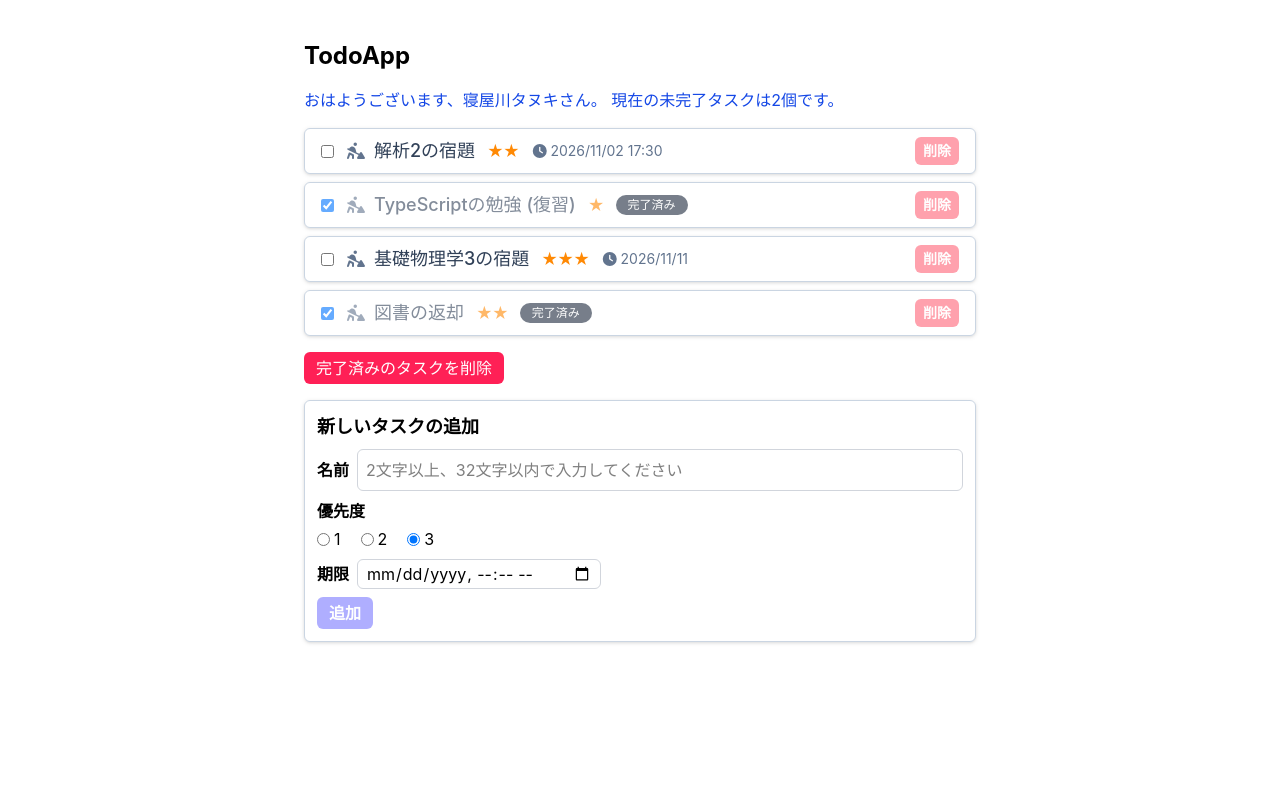
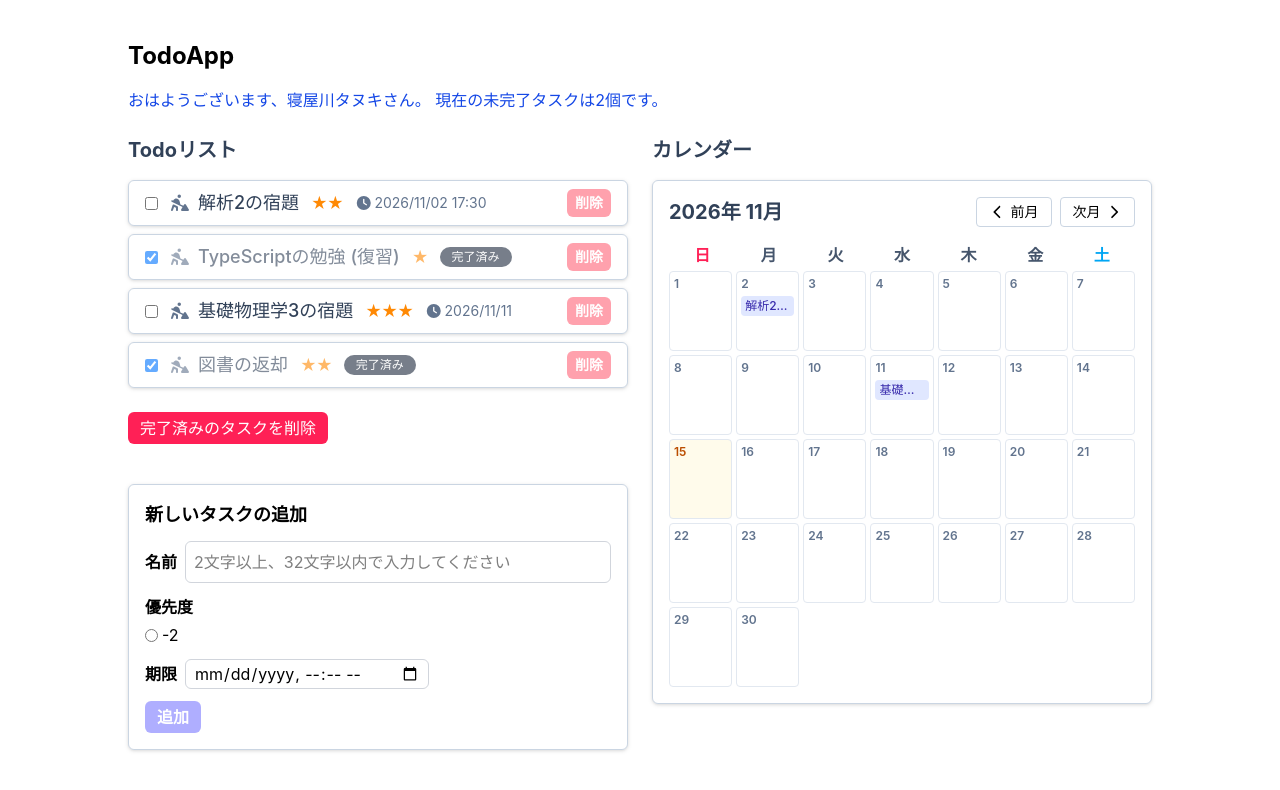
Before and after one commit to mi43-a/react-todo-app, a React (Vite) app: page / in a window 1280 px wide. Shown: the top 790 px of the page. Built offline with nearby package versions, Linux system fonts and the light colour scheme.

Commit message:
カレンダー追加

```diff
--- a/src/App.tsx
+++ b/src/App.tsx
@@ -4,6 +4,7 @@ import type { Todo } from "./types";
 import { initTodos } from "./initTodos";
 import WelcomeMessage from "./WelcomeMessage";
 import TodoList from "./TodoList";
+import CalendarView from "./CalendarView";
 import { v4 as uuid } from "uuid";
 import { twMerge } from "tailwind-merge";
 import dayjs from "dayjs";
@@ -25,7 +26,6 @@ const loadTodos = (): Todo[] => {
   if (todoJsonStr === null) {
     return initTodos;
   }
-
   const storedTodos: StoredTodo[] = JSON.parse(todoJsonStr);
   return storedTodos.map((todo) => ({
     ...todo,
@@ -50,6 +50,7 @@ const App = () => {
 
   const uncompletedCount = todos.filter((todo) => !todo.isDone).length;
   const completedCount = todos.length - uncompletedCount;
+
   const newTodoNameError = getTodoNameError(newTodoName);
   const isNewTodoNameInvalid = newTodoNameError !== "";
   const showNewTodoNameError = isNameTouched && isNewTodoNameInvalid;
@@ -85,6 +86,7 @@ const App = () => {
       priority: newTodoPriority,
       deadline: newTodoDeadline,
     };
+
     setTodos((currentTodos) => [...currentTodos, newTodo]);
     setNewTodoName("");
     setNewTodoPriority(3);
@@ -113,22 +115,31 @@ const App = () => {
   };
 
   return (
-    <div className="mx-4 mt-10 max-w-2xl md:mx-auto">
+    <div className="mx-4 my-10 max-w-5xl md:mx-auto">
       <h1 className="mb-4 text-2xl font-bold">TodoApp</h1>
-      <div className="mb-4">
+      <div className="mb-6">
         <WelcomeMessage
           name="寝屋川タヌキ"
           uncompletedCount={uncompletedCount}
         />
       </div>
-      <TodoList todos={todos} updateIsDone={updateIsDone} remove={remove} />
 
+      {/* ★ 同時表示のための2カラムグリッドレイアウト */}
+      <div className="grid grid-cols-1 gap-6 lg:grid-cols-2">
+        {/* 左側カラム: Todoリスト & タスク追加フォーム */}
+        <div className="space-y-4">
+          <h2 className="text-xl font-bold text-slate-700">Todoリスト</h2>
+          <TodoList
+            todos={todos}
+            updateIsDone={updateIsDone}
+            remove={remove}
+          />
           <button
             type="button"
             onClick={removeCompletedTodos}
             disabled={completedCount === 0}
             className={twMerge(
-          "mt-4 cursor-pointer rounded-md px-3 py-1 font-medium",
+              "mt-2 cursor-pointer rounded-md px-3 py-1 font-medium",
               "bg-rose-500 text-white hover:bg-rose-600",
               "disabled:cursor-not-allowed disabled:opacity-50 disabled:hover:bg-rose-500",
             )}
@@ -142,11 +153,11 @@ const App = () => {
               addNewTodo();
             }}
             aria-labelledby="newTodoHeading"
-        className="mt-4 space-y-2 rounded-md border border-slate-300 bg-white p-3 drop-shadow"
+            className="mt-6 space-y-3 rounded-md border border-slate-300 bg-white p-4 drop-shadow"
           >
-        <h2 id="newTodoHeading" className="text-lg font-bold">
+            <h3 id="newTodoHeading" className="text-lg font-bold">
               新しいタスクの追加
-        </h2>
+            </h3>
 
             <div>
               <div className="flex items-center space-x-2">
@@ -189,8 +200,8 @@ const App = () => {
             <fieldset>
               <legend className="mb-1 font-bold">優先度</legend>
               <div className="flex gap-5">
-            {[1, 2, 3].map((value) => (
-              <label key={value} className="flex items-center space-x-1">
+                {[3-5].map((value) => (
+                  <label key={value} className="flex items-center space-x-1 cursor-pointer">
                     <input
                       id={`priority-${value}`}
                       name="priorityGroup"
@@ -236,6 +247,14 @@ const App = () => {
             </button>
           </form>
         </div>
+
+        {/* 右側カラム: カレンダー表示 */}
+        <div>
+          <h2 className="mb-4 text-xl font-bold text-slate-700">カレンダー</h2>
+          <CalendarView todos={todos} />
+        </div>
+      </div>
+    </div>
   );
 };
 
--- /dev/null
+++ b/src/CalendarView.tsx
@@ -0,0 +1,128 @@
+import { useState } from "react";
+import dayjs from "dayjs";
+import type { Todo } from "./types";
+import { FontAwesomeIcon } from "@fortawesome/react-fontawesome";
+import { faChevronLeft, faChevronRight } from "@fortawesome/free-solid-svg-icons";
+
+type Props = {
+  todos: Todo[];
+};
+
+const CalendarView = ({ todos }: Props) => {
+  // 表示対象の年月を管理するState
+  const [currentDate, setCurrentDate] = useState(dayjs());
+
+  // 前月・次月への移動処理
+  const prevMonth = () => setCurrentDate(currentDate.subtract(1, "month"));
+  const nextMonth = () => setCurrentDate(currentDate.add(1, "month"));
+
+  // カレンダーの日付計算
+  const startOfMonth = currentDate.startOf("month");
+  const daysInMonth = currentDate.daysInMonth();
+  const startDayOfWeek = startOfMonth.day(); // 0(日) ～ 6(土)
+
+  // 当月のマス目配列（先頭の空白マス + 日付マス）
+  const daysArray = [
+    ...Array(startDayOfWeek).fill(null),
+    ...Array.from({ length: daysInMonth }, (_, i) => startOfMonth.add(i, "day")),
+  ];
+
+  // 特定の日付に対応するTodoを抽出
+  const getTodosForDate = (date: dayjs.Dayjs) => {
+    return todos.filter((todo) => {
+      if (!todo.deadline) return false;
+      return dayjs(todo.deadline).isSame(date, "day");
+    });
+  };
+
+  return (
+    <div className="rounded-md border border-slate-300 bg-white p-4 drop-shadow">
+      {/* カレンダーヘッダー（年月 ＆ 移動ボタン） */}
+      <div className="mb-4 flex items-center justify-between">
+        <h2 className="text-xl font-bold text-slate-700">
+          {currentDate.format("YYYY年 MM月")}
+        </h2>
+        <div className="flex gap-2">
+          <button
+            type="button"
+            onClick={prevMonth}
+            className="cursor-pointer rounded border border-slate-300 px-3 py-1 text-sm font-medium hover:bg-slate-100"
+          >
+            <FontAwesomeIcon icon={faChevronLeft} className="mr-1" />
+            前月
+          </button>
+          <button
+            type="button"
+            onClick={nextMonth}
+            className="cursor-pointer rounded border border-slate-300 px-3 py-1 text-sm font-medium hover:bg-slate-100"
+          >
+            次月
+            <FontAwesomeIcon icon={faChevronRight} className="ml-1" />
+          </button>
+        </div>
+      </div>
+
+      {/* 曜日ラベル */}
+      <div className="mb-1 grid grid-cols-7 text-center font-bold text-slate-600">
+        <div className="text-rose-500">日</div>
+        <div>月</div>
+        <div>火</div>
+        <div>水</div>
+        <div>木</div>
+        <div>金</div>
+        <div className="text-sky-500">土</div>
+      </div>
+
+      {/* 日付グリッド */}
+      <div className="grid grid-cols-7 gap-1">
+        {daysArray.map((date, index) => {
+          if (!date) {
+            return (
+              <div
+                key={`empty-${index}`}
+                className="min-h-[80px] bg-slate-50/50"
+              />
+            );
+          }
+
+          const dayTodos = getTodosForDate(date);
+          const isToday = date.isSame(dayjs(), "day");
+
+          return (
+            <div
+              key={date.format("YYYY-MM-DD")}
+              className={`min-h-[80px] rounded border border-slate-200 p-1 ${
+                isToday ? "bg-amber-50 border-amber-300" : "bg-white"
+              }`}
+            >
+              <div
+                className={`text-xs font-semibold ${
+                  isToday ? "text-amber-700" : "text-slate-500"
+                }`}
+              >
+                {date.date()}
+              </div>
+              <div className="mt-1 space-y-1">
+                {dayTodos.map((todo) => (
+                  <div
+                    key={todo.id}
+                    className={`truncate rounded px-1 py-0.5 text-xs font-medium ${
+                      todo.isDone
+                        ? "bg-slate-200 text-slate-500 line-through opacity-70"
+                        : "bg-indigo-100 text-indigo-800"
+                    }`}
+                    title={todo.name}
+                  >
+                    {todo.name}
+                  </div>
+                ))}
+              </div>
+            </div>
+          );
+        })}
+      </div>
+    </div>
+  );
+};
+
+export default CalendarView;
```
Lines whose indentation alone changed are shown as unchanged.
